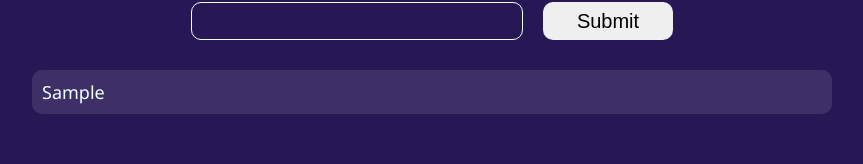
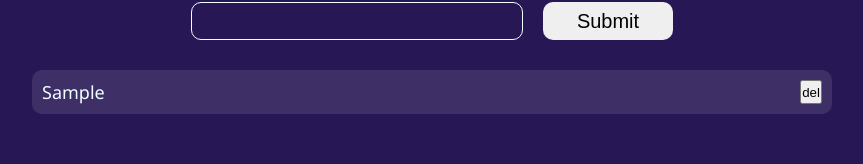
Before and after one commit to tayahanchar/react-todo, a React (Create React App) app: page / in a window 1280 px wide. Both pictures are taken after typing "Sample" into the empty fields and a click on the button "Submit". Shown: the part 133-297 px from the top of the page, without its empty margins (208-1071 px from the left). Built offline with nearby package versions, Linux system fonts and the light colour scheme.

Commit message:
feat: add delete one todo functionality

```diff
--- a/package.json
+++ b/package.json
@@ -9,6 +9,7 @@
     "react": "^18.3.1",
     "react-dom": "^18.3.1",
     "react-scripts": "5.0.1",
+    "uuid": "^10.0.0",
     "web-vitals": "^2.1.4"
   },
   "scripts": {
--- a/src/App.js
+++ b/src/App.js
@@ -12,11 +12,17 @@ function App() {
     });
   }
 
+  function deleteTodo(id) {
+    setTodoList((prev) => {
+      return prev.filter((item) => item.id !== id);
+    });
+  }
+
   return (
     <div className="App">
       <h1>TODO app</h1>
       <Form addTodo={addTodo} />
-      <List todoList={todoList} />
+      <List todoList={todoList} deleteTodo={deleteTodo} />
     </div>
   );
 }
--- a/src/components/Form.jsx
+++ b/src/components/Form.jsx
@@ -1,5 +1,6 @@
 import { useState } from 'react';
 import styles from './Form.module.css';
+import { v4 as uuidv4 } from 'uuid';
 
 function Form({addTodo}) {
 
@@ -11,7 +12,7 @@ function Form({addTodo}) {
 
   function submitTodo(event) {
     event.preventDefault();
-    addTodo({title: todo, isCompleted: false});
+    addTodo({title: todo, isCompleted: false, id: uuidv4()});
     setTodo('');
   }
 
--- a/src/components/List.jsx
+++ b/src/components/List.jsx
@@ -1,12 +1,12 @@
 import Todo from "./Todo";
 import styles from './List.module.css';
 
-function List({todoList}) {
+function List({todoList, deleteTodo}) {
 
   return (
     todoList.length ?
     <ul className={styles.list}>
-      {todoList.map((todo, index) => <Todo key={index} {...todo} />)}
+      {todoList.map((todo) => <Todo key={todo.id} deleteTodo={deleteTodo} {...todo} />)}
     </ul>
     : <div className={styles.noList}>There is no todos</div>
   )
--- a/src/components/Todo.jsx
+++ b/src/components/Todo.jsx
@@ -1,8 +1,10 @@
 import styles from './Todo.module.css';
 
-function Todo({title}) {
+function Todo({title, id, deleteTodo}) {
   return (
-    <li className={styles.item}>{title}</li>
+    <li className={styles.item}>{title}
+    <button onClick={() => deleteTodo(id)}>del</button>
+    </li>
   )
 }
 
--- a/src/components/Todo.module.css
+++ b/src/components/Todo.module.css
@@ -3,4 +3,6 @@
   padding: 10px;
   border-radius: 10px;
   font-size: 18px;
+  display: flex;
+  justify-content: space-between;
 }
```
Also changed, not shown: 1 other file (tests, documents, lock files or other folders).
